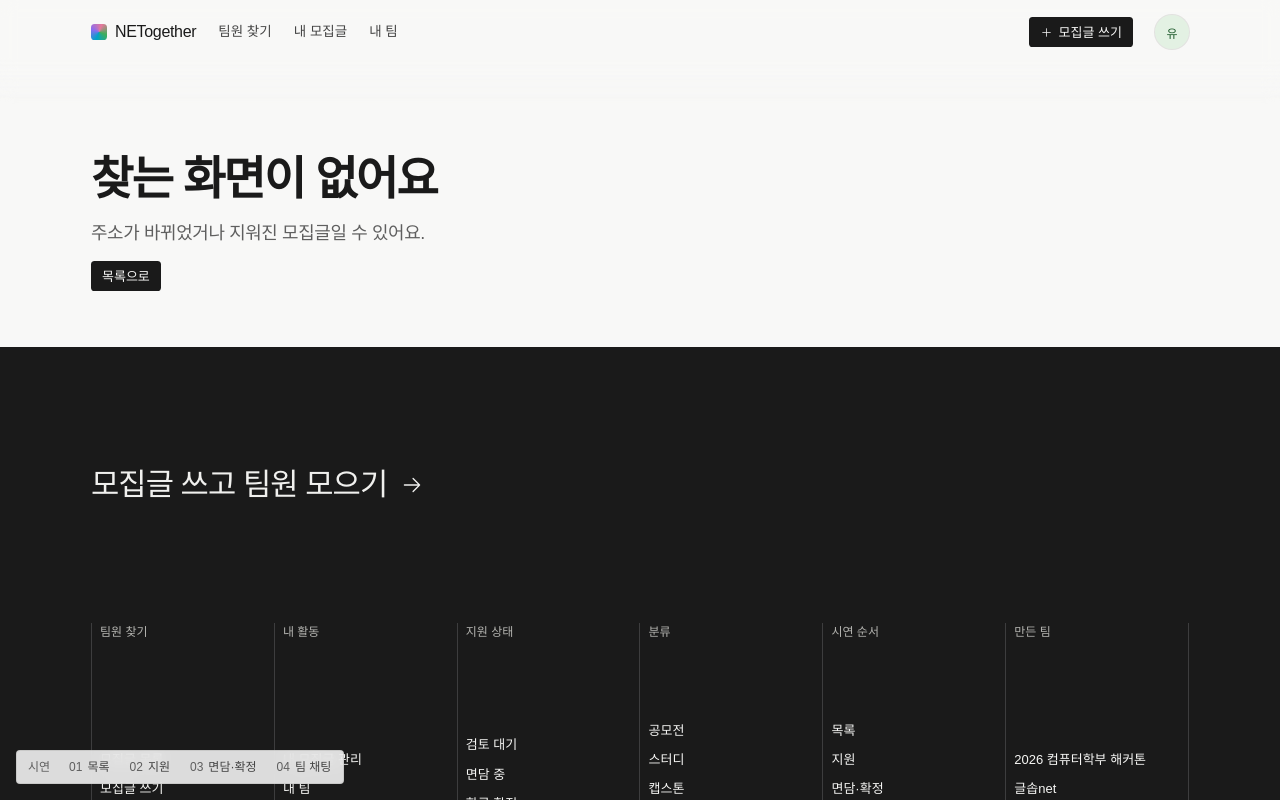
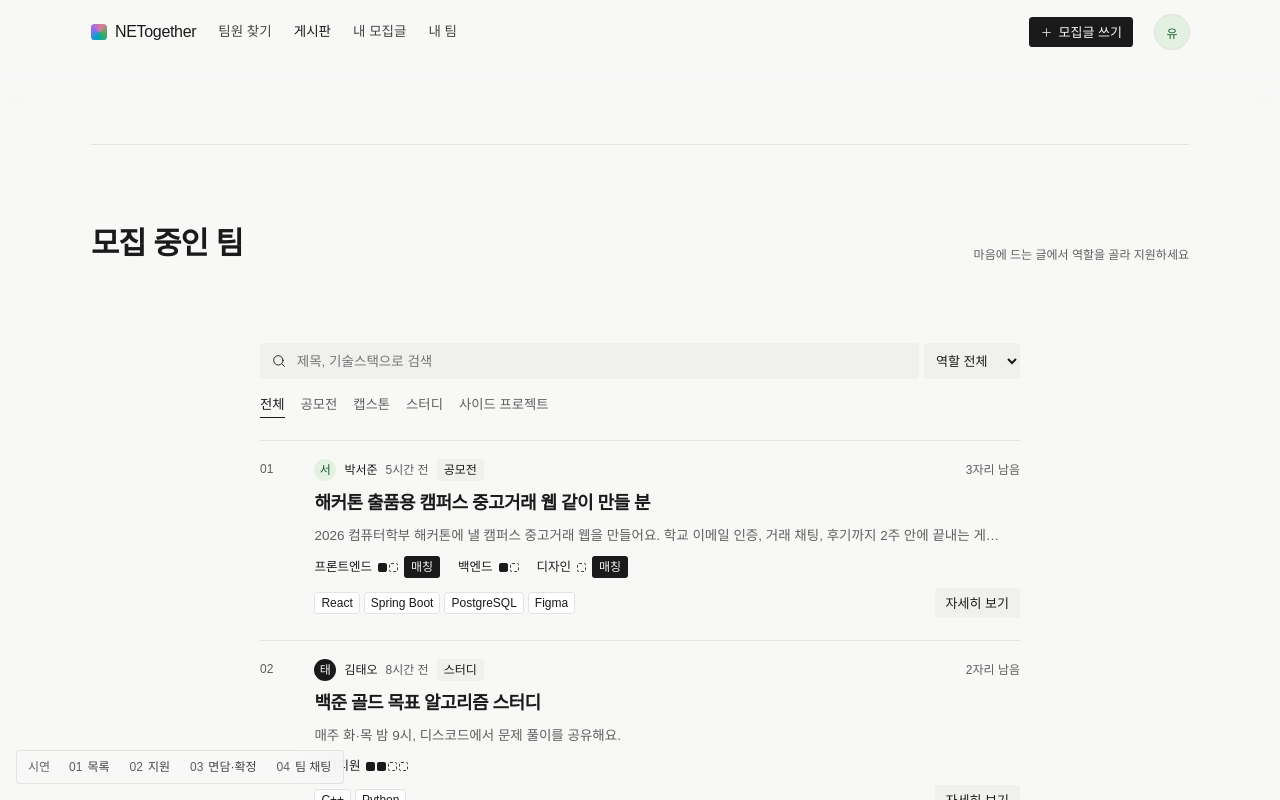
Before and after one commit to zlnzzaro/NetsMoa, a React (Vite) app in the folder frontend/: page /board in a window 1280 px wide. Shown: the top 800 px of the page. Built offline with nearby package versions, Linux system fonts and the light colour scheme; a web font is replaced by a local one.

Commit message:
feat(frontend): 모집글만 모아 보는 게시판 화면(/board)과 상단바 '게시판' 메뉴 추가

```diff
--- a/frontend/src/App.jsx
+++ b/frontend/src/App.jsx
@@ -6,6 +6,7 @@ import Navbar from './components/layout/Navbar'
 import Footer from './components/layout/Footer'
 import DemoBar from './components/layout/DemoBar'
 import HomePage from './pages/HomePage'
+import BoardPage from './pages/BoardPage'
 import PostDetailPage from './pages/PostDetailPage'
 import WritePage from './pages/WritePage'
 import ManagePage from './pages/ManagePage'
@@ -15,7 +16,7 @@ import NotFound from './pages/NotFound'
 import { MeProvider } from './context/MeContext'
 import { ToastProvider } from './context/ToastContext'
 
-// 다른 화면으로 넘어가면 맨 위부터 보여 줘요 (#feed 처럼 위치가 정해진 경우는 빼고)
+// 다른 화면으로 넘어가면 맨 위부터 보여 줘요 (주소에 #위치가 붙은 경우는 빼고)
 function ScrollToTop() {
   const { pathname, hash } = useLocation()
   useEffect(() => { if (!hash) window.scrollTo(0, 0) }, [pathname, hash])
@@ -41,6 +42,7 @@ export default function App() {
         <Routes>
           <Route element={<Layout />}>
             <Route path="/" element={<HomePage />} />
+            <Route path="/board" element={<BoardPage />} />
             <Route path="/write" element={<WritePage />} />
             <Route path="/posts/:id" element={<PostDetailPage />} />
             <Route path="/posts/:id/manage" element={<ManagePage />} />
--- a/frontend/src/components/layout/Navbar.jsx
+++ b/frontend/src/components/layout/Navbar.jsx
@@ -12,6 +12,7 @@ export default function Navbar() {
         <nav className="top">
           <Link className="logo" to="/"><span className="mk" />NETogether</Link>
           <NavLink className={cls} to="/" end>팀원 찾기</NavLink>
+          <NavLink className={cls} to="/board">게시판</NavLink>
           <NavLink className={(s) => `${cls(s)} hide-m`} to="/posts/p-1/manage">내 모집글</NavLink>
           <NavLink className={(s) => `${cls(s)} hide-m`} to="/posts/p-1/team">내 팀</NavLink>
           <div className="spacer" />
--- /dev/null
+++ b/frontend/src/pages/BoardPage.jsx
@@ -0,0 +1,15 @@
+// 게시판 (주소: /board). 상단바의 '게시판'을 누르면 와요.
+// 모집글만 모아서 검색·분류·역할로 걸러 볼 수 있어요. (?category=STUDY 처럼 분류를 주소로 넘길 수 있어요)
+import PostFeed from '../components/post/PostFeed'
+import useLoad from '../hooks/useLoad'
+import { getPosts } from '../api/posts'
+
+export default function BoardPage() {
+  const { data: posts } = useLoad(getPosts, [])
+
+  return (
+    <div className="page">
+      {posts ? <PostFeed posts={posts} /> : <p className="frame empty">모집글을 불러오는 중이에요</p>}
+    </div>
+  )
+}
```
